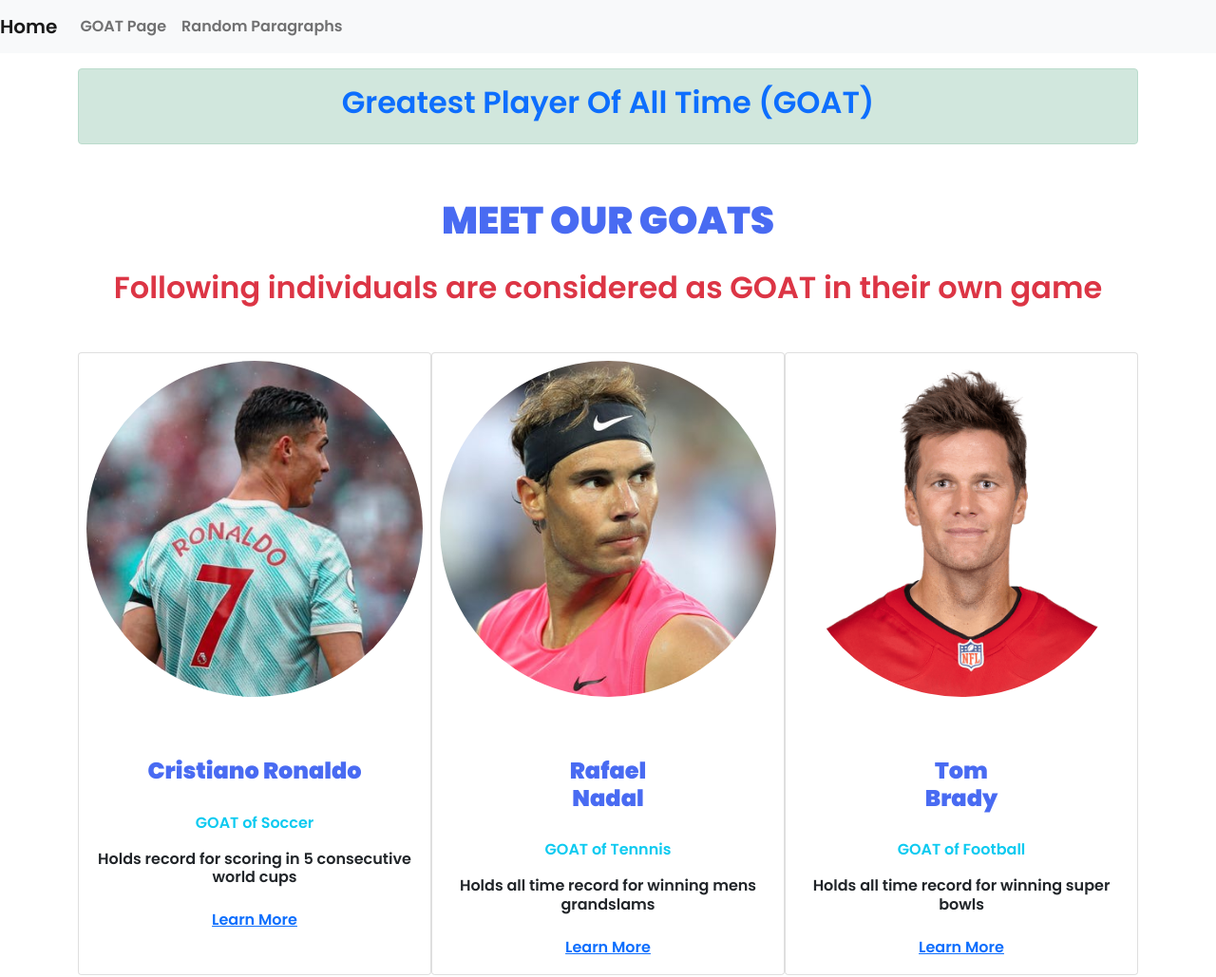
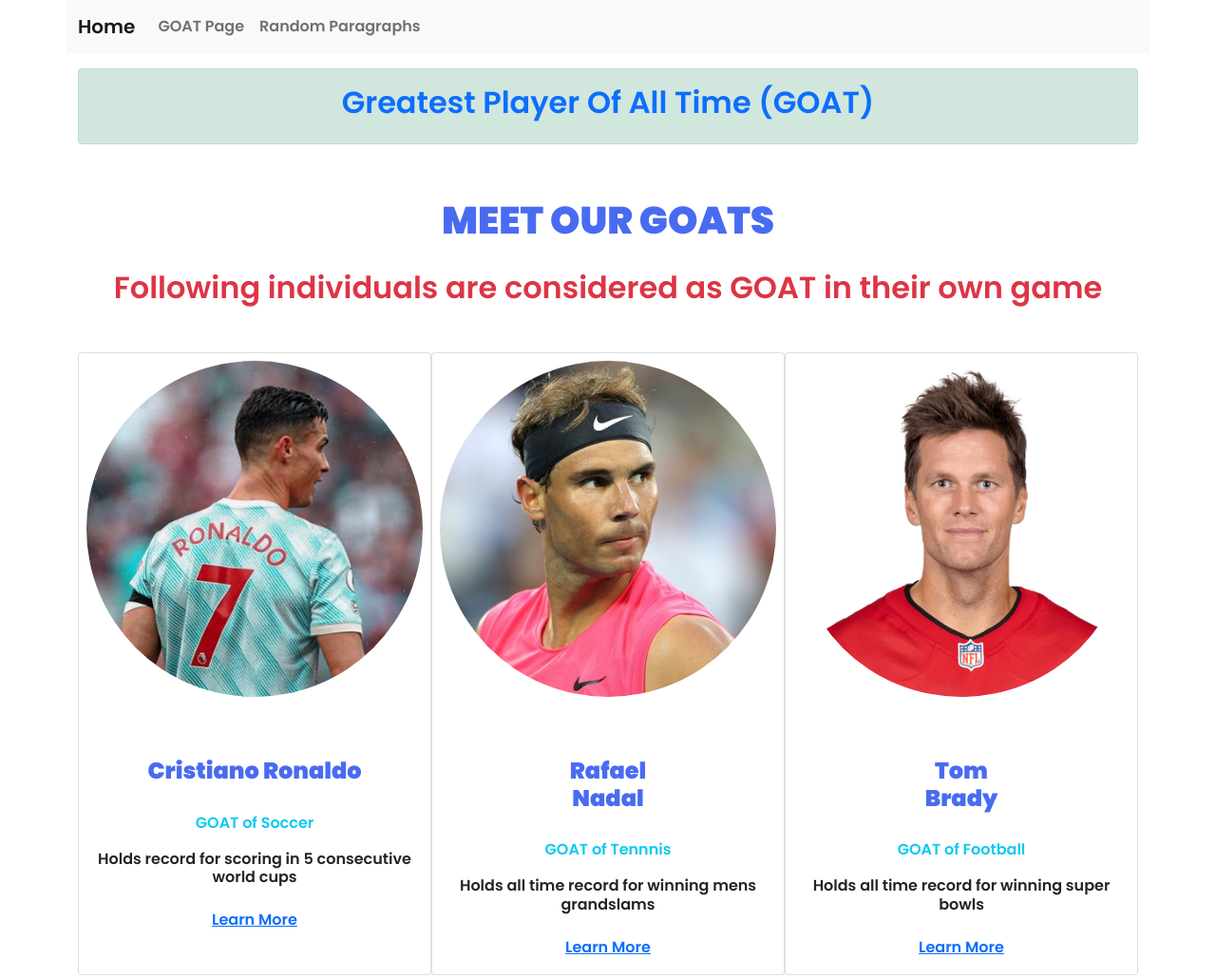
Before and after one commit to rupeshghimirey/rupeshghimirey.github.io, a plain HTML site: page index.html in a window 1280 px wide. Shown: the top 1029 px of the page at 95% size. Drawn offline with nearby package versions, Linux system fonts and the light colour scheme; a web font is replaced by a local one.

```diff
--- a/index.html
+++ b/index.html
@@ -49,7 +49,7 @@
 </style>
 
 <body>
-    <nav class="navbar navbar-expand-lg navbar-light bg-light">
+    <nav class="container navbar navbar-expand-lg navbar-light bg-light">
         <a class="navbar-brand" href="#">Home</a>
         <button class="navbar-toggler" type="button" data-toggle="collapse" data-target="#navbarNav"
             aria-controls="navbarNav" aria-expanded="false" aria-label="Toggle navigation">
```
